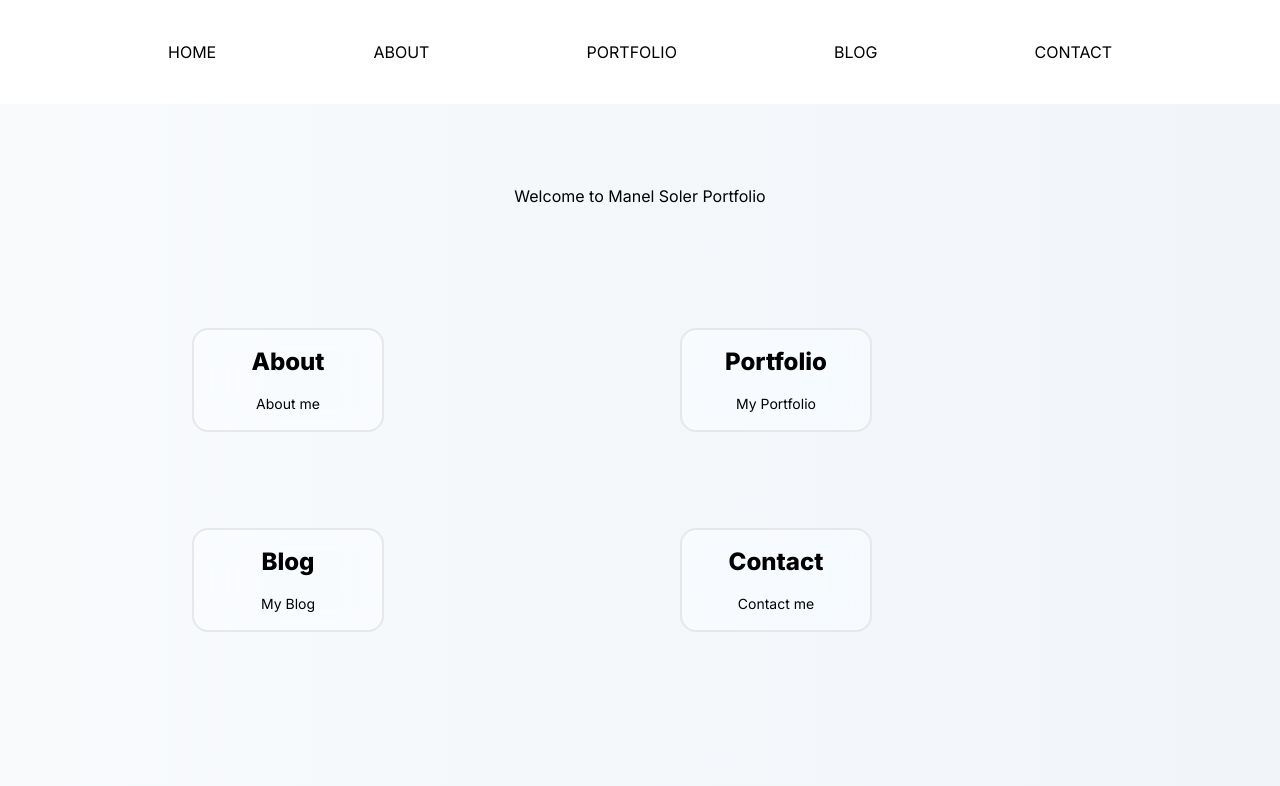
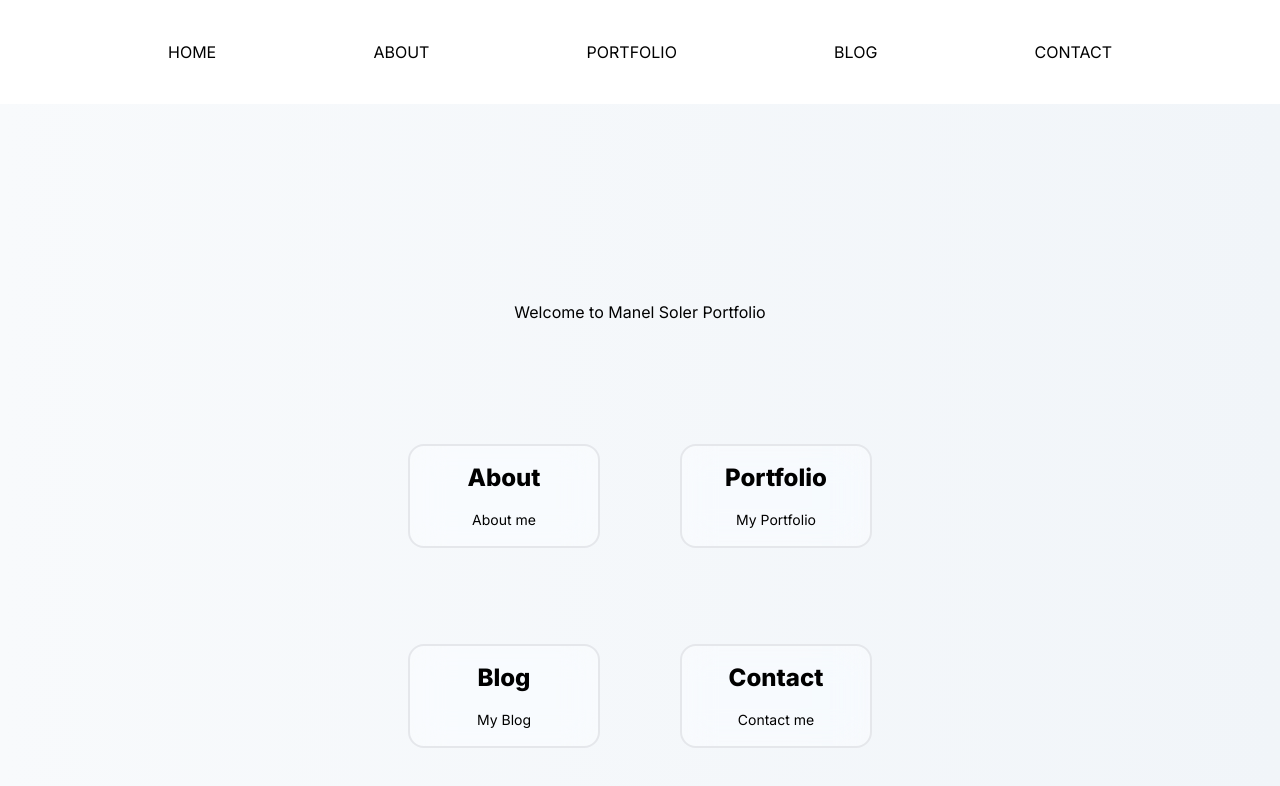
Before and after one commit to msc3po/portfolio, a Next.js app in the folder portfolio/: page / in a window 1280 px wide. Shown: the top 786 px of the page. Built offline with nearby package versions, Linux system fonts and the light colour scheme.

Commit message:
styling home page

```diff
--- a/portfolio/app/components/box.tsx
+++ b/portfolio/app/components/box.tsx
@@ -8,6 +8,7 @@ type BoxProps = {
   size?: string
   shape?: 'circle' | 'square' | 'rectangle'
   textCentered?: boolean
+  className?: string
 }
 
 export default function Box({
@@ -18,9 +19,10 @@ export default function Box({
   size = 'w-64',
   children,
   textCentered = false,
+  className = '',
 }: BoxProps) {
   return (
-    <div className={`flex justify-center py-10 ${size}`}>
+    <div className={`flex justify-center py-10 ${size} ${className}`}>
       <div
         className={`glass rounded-2xl border-solid border-2 border-gray-200 p-4 ${
           textCentered ? 'flex items-center justify-center' : ''
--- a/portfolio/app/page.tsx
+++ b/portfolio/app/page.tsx
@@ -11,18 +11,18 @@ export default function Home() {
   ]
 
   return (
-    <div className="bg-gradient-to-r from-slate-50 to-slate-100 min-h-screen">
+    <div className="bg-gradient-to-r from-slate-50 to-slate-100 min-h-screen flex justify-center items-center">
       <div className="h-max-full text-center">
         <h1 className="p-10 py-20">Welcome to Manel Soler Portfolio</h1>
-        <nav className="items-center grid grid-cols-2 gap-4 mx-auto w-3/4 ">
+        <nav className="grid grid-cols-2 gap-4 w-full max-w-4xl mx-auto">
           {boxes.map((box, index) => (
-            <Link href={box.href}>
+            <Link key={index} href={box.href} passHref>
               <Box
-                key={index}
                 title={box.title}
                 content={box.content}
                 image={''}
                 textCentered={true}
+                className="cursor-pointer"
               />
             </Link>
           ))}
```
